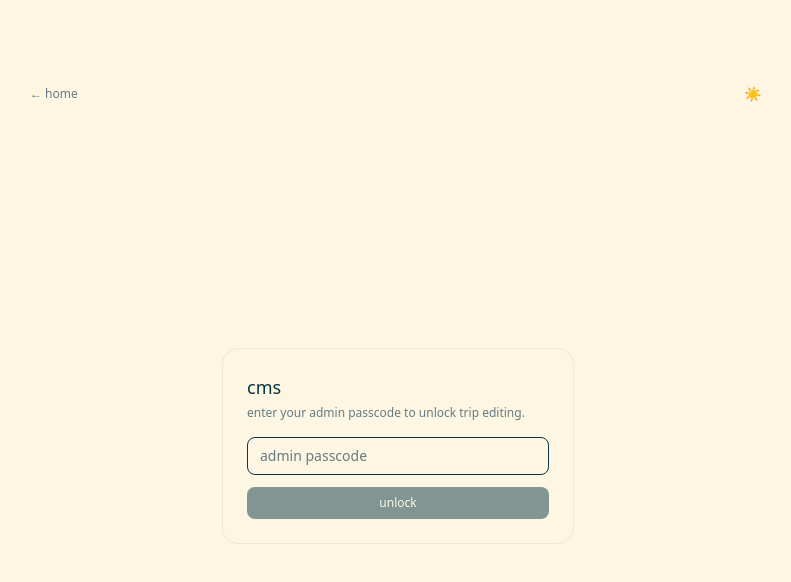
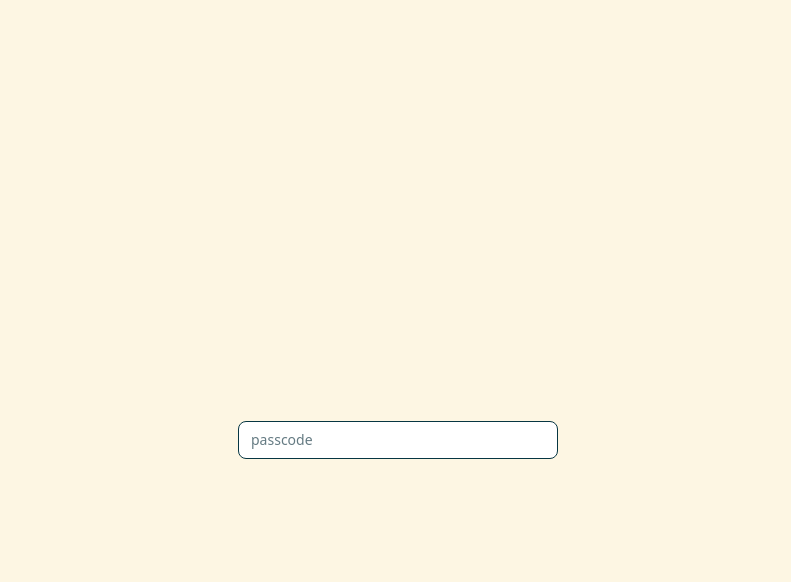
Before and after one commit to keving3ng/kgeng.dev, a React (Vite) app: page /cms in a window 1280 px wide. Shown: the top 582 px of the page, without its empty margins (242-1033 px from the left). Built offline with nearby package versions, Linux system fonts and the light colour scheme.

Commit message:
style(cms): simplify /cms to bare password input

```diff
--- a/src/pages/CmsLogin.tsx
+++ b/src/pages/CmsLogin.tsx
@@ -1,12 +1,11 @@
 import { useState } from 'react'
-import { Link, useNavigate } from 'react-router-dom'
-import ThemeToggle from '../components/ThemeToggle'
-import { paths, tripPath } from '../config/paths'
+import { useNavigate } from 'react-router-dom'
+import { paths } from '../config/paths'
 import { useTripAdmin } from '../hooks/useTripAdmin'
 
 export default function CmsLogin() {
   const navigate = useNavigate()
-  const { isAuthenticated, unlock, lock } = useTripAdmin()
+  const { unlock } = useTripAdmin()
   const [passcode, setPasscode] = useState('')
   const [error, setError] = useState<string | null>(null)
   const [submitting, setSubmitting] = useState(false)
@@ -32,74 +31,19 @@ export default function CmsLogin() {
   }
 
   return (
-    <div className="min-h-screen bg-surface text-content flex flex-col">
-      <header className="mx-auto flex w-full max-w-3xl items-center justify-between px-4 pt-8 pb-4">
-        <Link
-          to={paths.home}
-          className="text-xs text-content-muted hover:text-content transition-colors"
-        >
-          ← home
-        </Link>
-        <ThemeToggle />
-      </header>
-
-      <main className="mx-auto flex w-full max-w-sm flex-1 items-center px-4 pb-20">
-        <div className="w-full rounded-2xl border border-border bg-surface-secondary/50 p-6 space-y-4">
-          <div>
-            <h1 className="text-lg font-medium text-content">cms</h1>
-            <p className="mt-1 text-xs text-content-muted">
-              {isAuthenticated
-                ? 'session unlocked for trip editing.'
-                : 'enter your admin passcode to unlock trip editing.'}
-            </p>
-          </div>
-
-          {isAuthenticated ? (
-            <div className="space-y-3">
-              <div className="flex flex-wrap gap-2">
-                <Link
-                  to={paths.trips}
-                  className="rounded-lg bg-content px-4 py-2 text-xs font-medium text-surface hover:opacity-90 transition-opacity"
-                >
-                  open trips
-                </Link>
-                <Link
-                  to={tripPath('taiwan')}
-                  className="rounded-lg border border-border bg-surface px-4 py-2 text-xs text-content-secondary hover:text-content transition-colors"
-                >
-                  open taiwan
-                </Link>
-              </div>
-              <button
-                type="button"
-                onClick={lock}
-                className="text-xs text-content-muted hover:text-error transition-colors"
-              >
-                lock session
-              </button>
-            </div>
-          ) : (
-            <form onSubmit={handleSubmit} className="space-y-3">
+    <div className="min-h-screen bg-surface text-content flex items-center justify-center px-4">
+      <form onSubmit={handleSubmit} className="w-full max-w-xs space-y-2">
         <input
           type="password"
           value={passcode}
           onChange={(e) => setPasscode(e.target.value)}
-                placeholder="admin passcode"
+          placeholder="passcode"
           autoFocus
-                className="w-full rounded-lg border border-border bg-surface px-3 py-2 text-sm text-content placeholder:text-content-muted focus:border-content focus:outline-none"
+          disabled={submitting}
+          className="w-full rounded-lg border border-border bg-surface-secondary/50 px-3 py-2 text-sm text-content placeholder:text-content-muted focus:border-content focus:outline-none disabled:opacity-50"
         />
-              {error && <p className="text-xs text-error">{error}</p>}
-              <button
-                type="submit"
-                disabled={submitting || !passcode.trim()}
-                className="w-full rounded-lg bg-content px-4 py-2 text-xs font-medium text-surface hover:opacity-90 disabled:opacity-50"
-              >
-                {submitting ? 'verifying…' : 'unlock'}
-              </button>
+        {error && <p className="text-xs text-error text-center">{error}</p>}
       </form>
-          )}
-        </div>
-      </main>
     </div>
   )
 }
```
Lines whose indentation alone changed are shown as unchanged.
